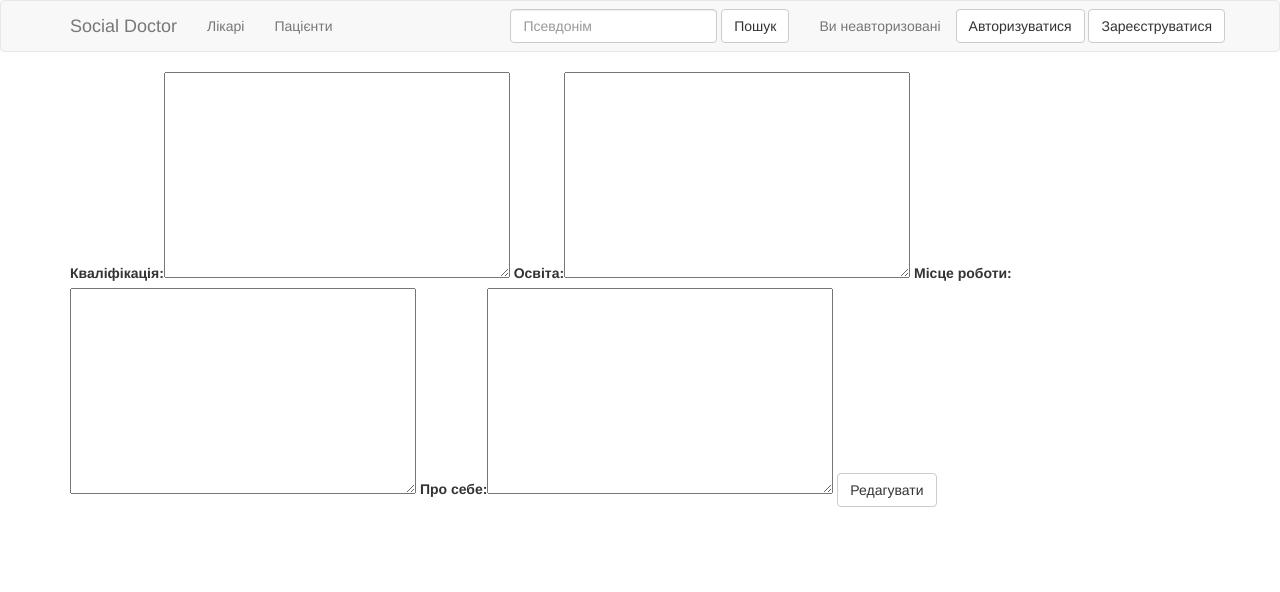
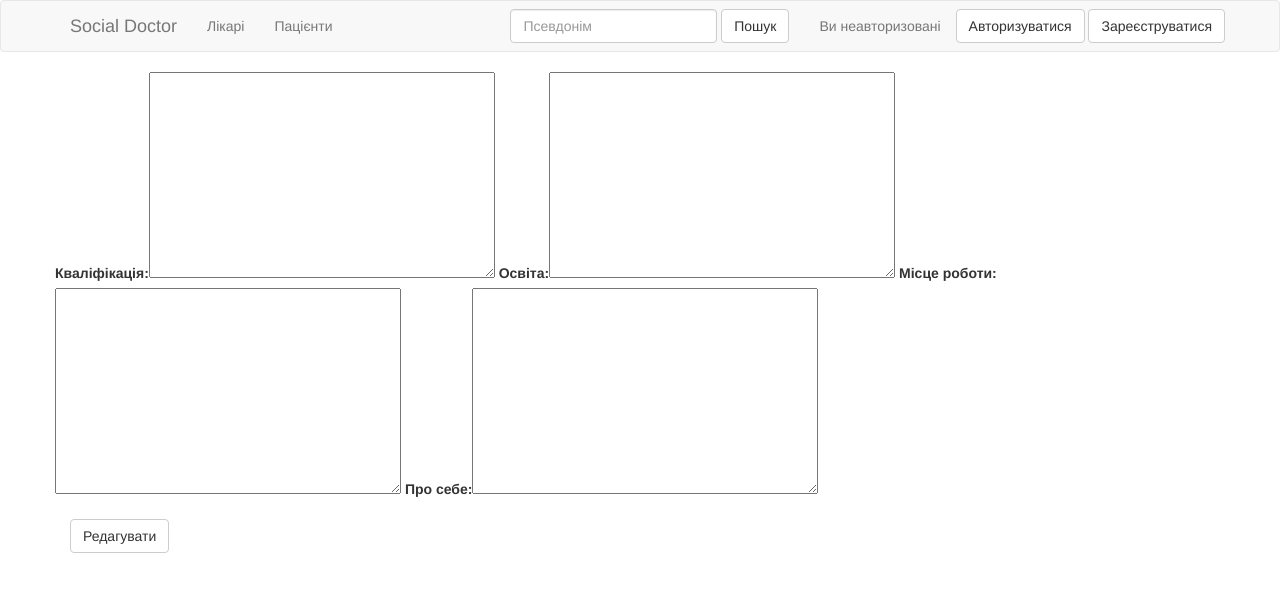
Before and after one commit to Cybran111/socialdoctor, a Django app: template templates/editprofile.html in a window 1280 px wide. Shown: the top 592 px of the page. Run offline with Django 3.2, Linux system fonts and the light colour scheme; the template is opened without the code that fills it: values that come from a table or form of the project are taken from there, others are empty; some libraries are stand-ins or nearby versions.

Commit message:
Working on

```diff
--- a/templates/editprofile.html
+++ b/templates/editprofile.html
@@ -3,7 +3,9 @@
 {% block content %}
 <form method="POST" class="form-horizontal">
         {% csrf_token %}
-    {{ form }}
+        <div class="form-group">
+        {{ form }}
+        </div>
       <button type="submit" class="btn btn-default">Редагувати</button>
 </form>
 
```
